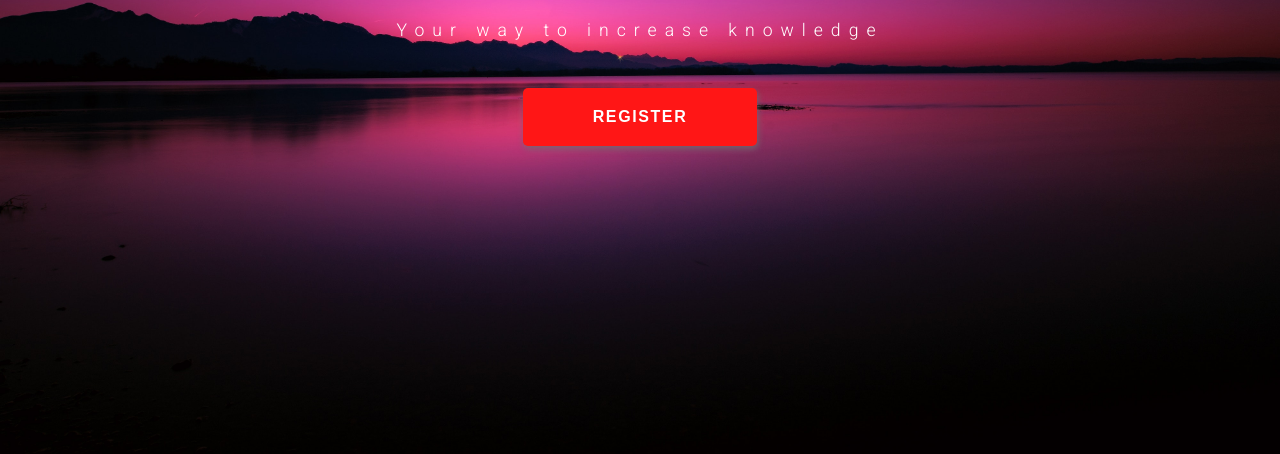
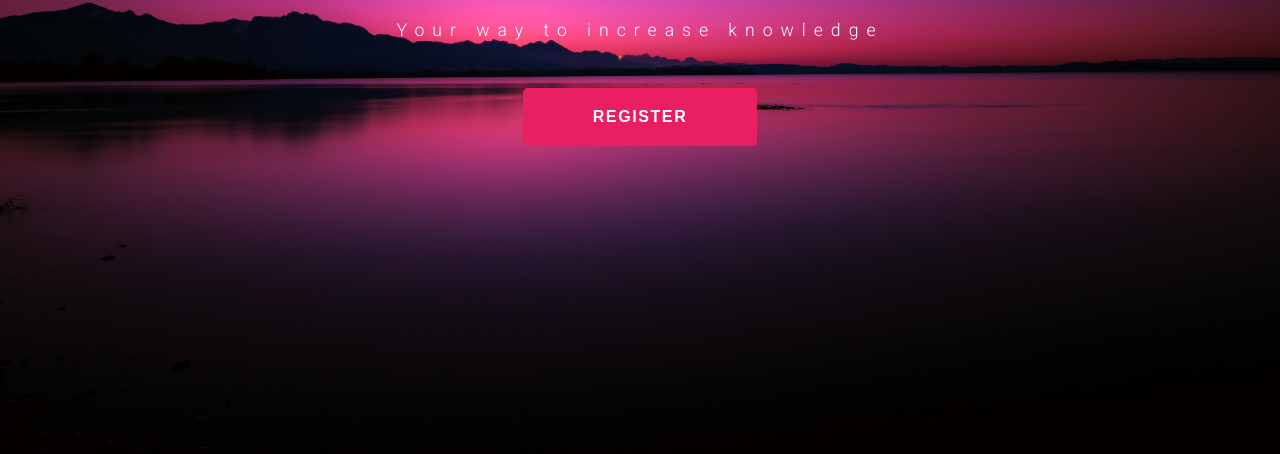
Before and after one commit to magikabdul/world-of-words---lost, a React app in the folder front-end/: page / in a window 1280 px wide. Shown: the part 346-800 px from the top of the page. Built offline with nearby package versions, Linux system fonts and the light colour scheme.

Commit message:
chore: changed button color and hover effect

```diff
--- a/front-end/src/components/Hero/hero.scss
+++ b/front-end/src/components/Hero/hero.scss
@@ -24,10 +24,13 @@
     text-transform: uppercase;
     border: none;
     border-radius: 5px;
-    background-color: rgb(255, 22, 22);
+    background: #e91e63;
     color: white;
     font-weight: 700;
     letter-spacing: 0.1rem;
-    box-shadow: 1px 3px 6px rgba(110, 110, 110, 0.8);
+    transition: 0.5s;
+    &:hover {
+      background: #e91e6242;
+    }
   }
 }
```
